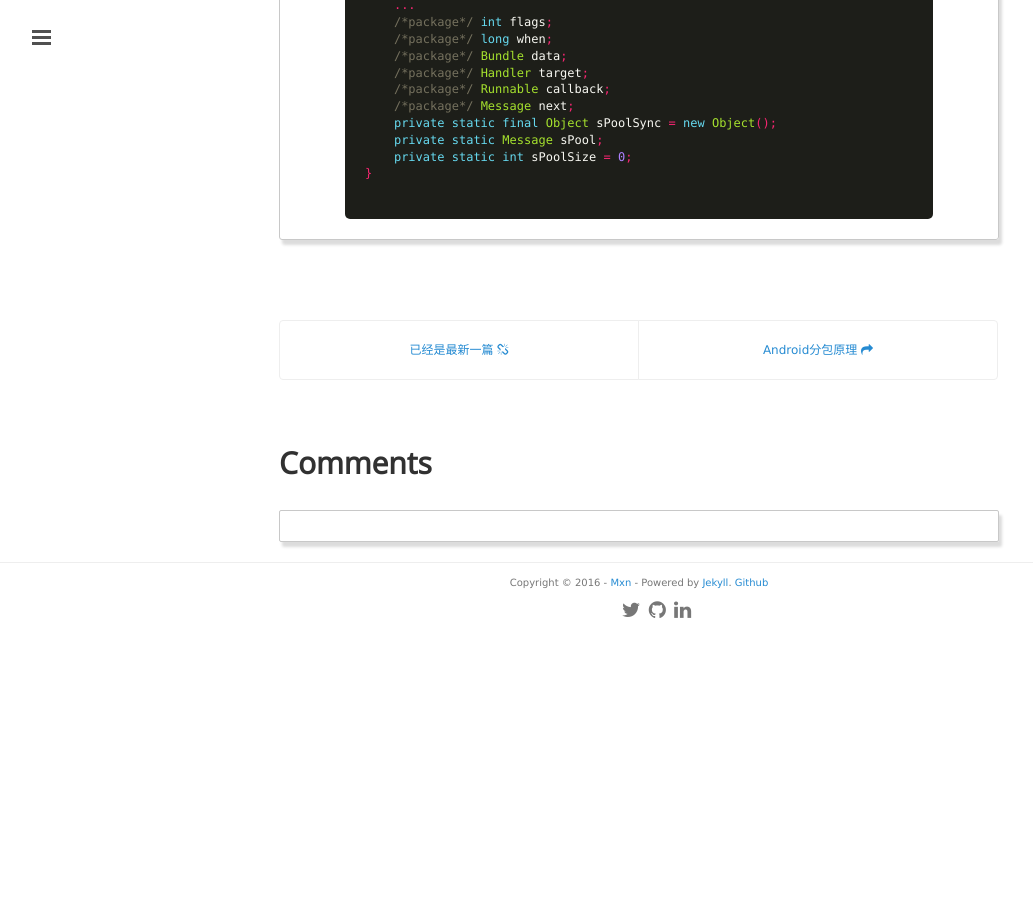
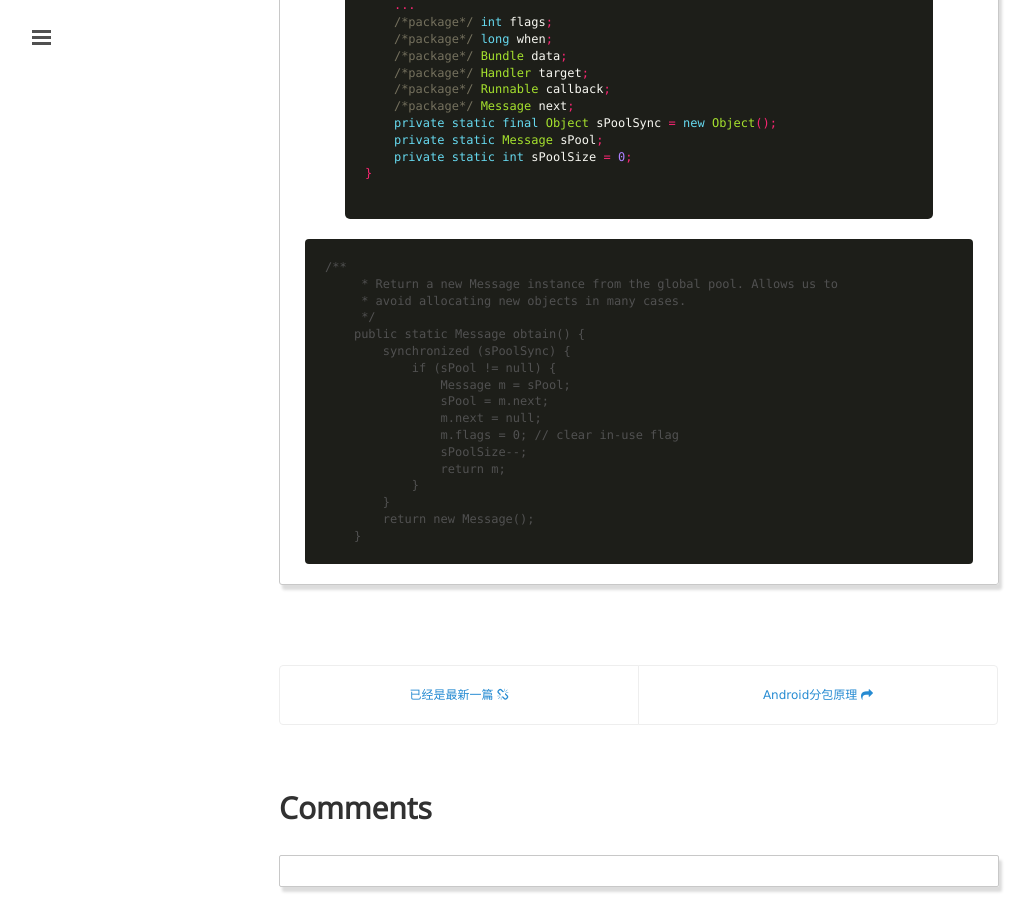
Before and after one commit to mxn21/mxn21.github.io, a Jekyll site: the page built from _posts/2016-3-7-理解handler.md, in a window 1280 px wide and 900 px high, scrolled down 7677 px. Shown: the whole window, without its empty margins (1-1034 px from the left). Built offline with Jekyll 4.4.1, drawn with Linux system fonts in a browser that asks for light colours; Markdown is read by kramdown in place of the engine named in the settings; comment, search, counter and statistics services are not loaded; before the commit the page ends 8312 px from its top, so only the background shows below that.

Commit message:
23432423

```diff
--- a/_posts/2016-3-7-理解handler.md
+++ b/_posts/2016-3-7-理解handler.md
@@ -324,3 +324,22 @@
     private static int sPoolSize = 0;
 }
     {% endhighlight %}
+
+
+    /**
+         * Return a new Message instance from the global pool. Allows us to
+         * avoid allocating new objects in many cases.
+         */
+        public static Message obtain() {
+            synchronized (sPoolSync) {
+                if (sPool != null) {
+                    Message m = sPool;
+                    sPool = m.next;
+                    m.next = null;
+                    m.flags = 0; // clear in-use flag
+                    sPoolSize--;
+                    return m;
+                }
+            }
+            return new Message();
+        }
```
